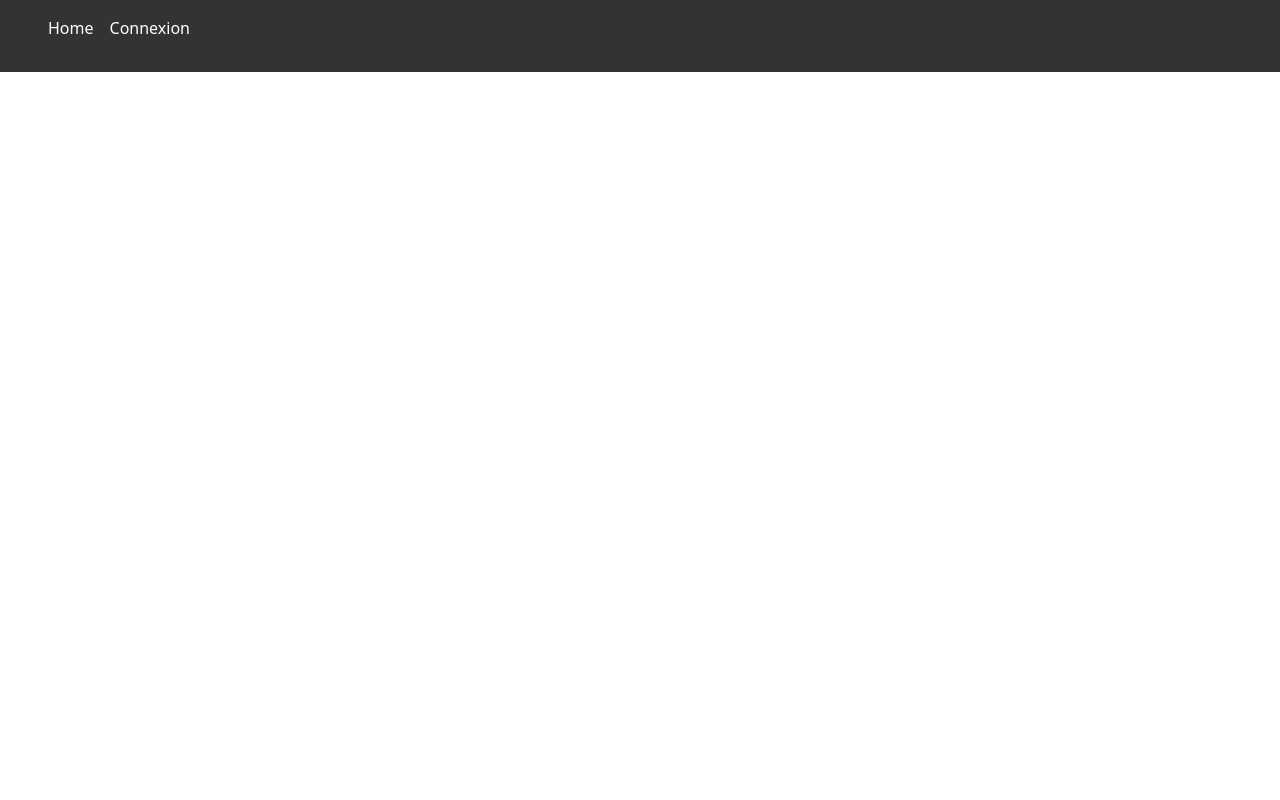
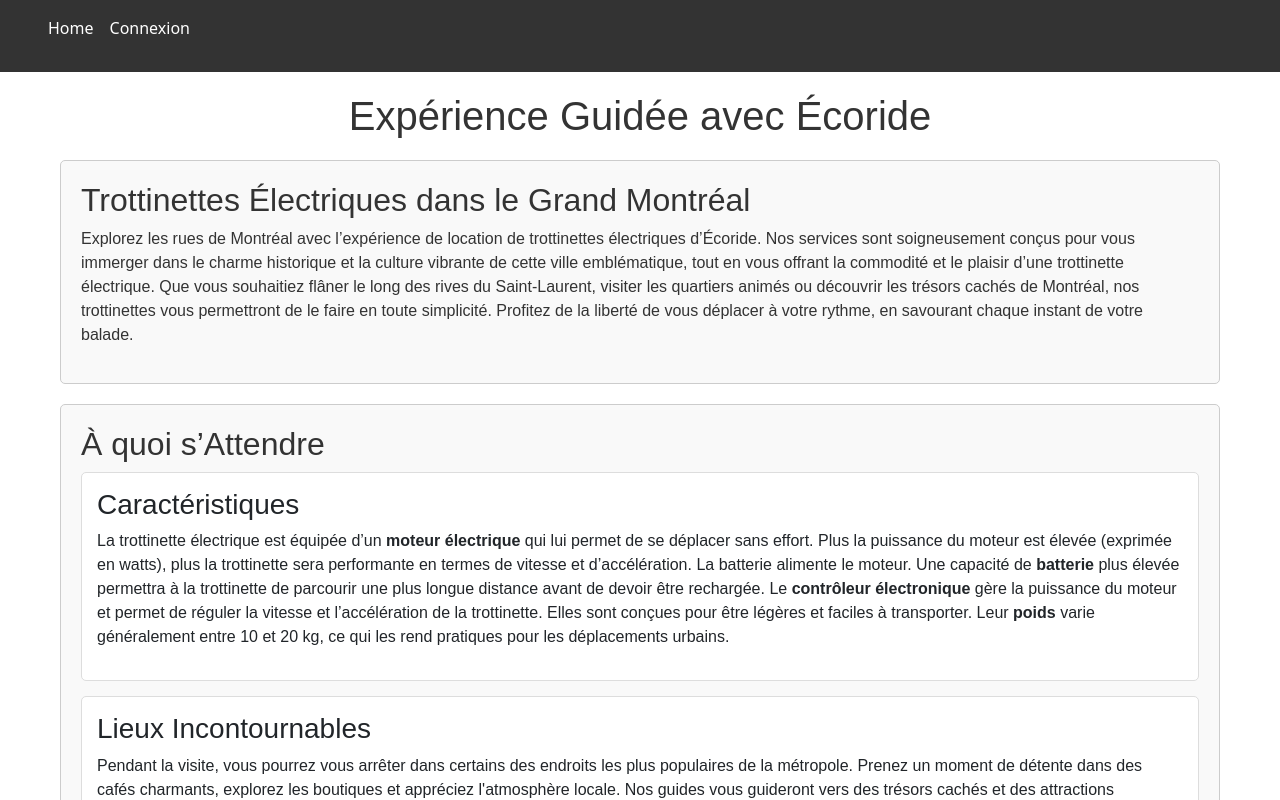
Before and after one commit to seasayDev/ecoride, a Vue app in the folder frontend/ecoride/: page /aide in a window 1280 px wide. Before the commit this address had no page. Shown: the top 800 px of the page. Built offline with nearby package versions, Linux system fonts and the light colour scheme.

Commit message:
Ajouter un module d'aide

```diff
--- /dev/null
+++ b/frontend/ecoride/src/components/aide/Aide.vue
@@ -0,0 +1,185 @@
+<template>
+    <div class="help-module">
+      <header class="help-header">
+
+        <h1>Expérience Guidée avec Écoride</h1>
+      </header>
+      <main class="help-content">
+        <section class="help-section">
+          <h2>Trottinettes Électriques dans le Grand Montréal</h2>
+          <p>
+            Explorez les rues de Montréal avec l’expérience de location de trottinettes électriques d’Écoride. Nos services sont soigneusement conçus pour vous immerger dans le charme historique et la culture vibrante de cette ville emblématique, tout en vous offrant la commodité et le plaisir d’une trottinette électrique. Que vous souhaitiez flâner le long des rives du Saint-Laurent, visiter les quartiers animés ou découvrir les trésors cachés de Montréal, nos trottinettes vous permettront de le faire en toute simplicité. Profitez de la liberté de vous déplacer à votre rythme, en savourant chaque instant de votre balade.
+          </p>
+        </section>
+        <section class="help-section">
+          <h2>À quoi s’Attendre</h2>
+          <div class="card">
+            <h3>Caractéristiques</h3>
+            <p>
+              La trottinette électrique est équipée d’un <strong>moteur électrique</strong> qui lui permet de se déplacer sans effort. Plus la puissance du moteur est élevée (exprimée en watts), plus la trottinette sera performante en termes de vitesse et d’accélération. La batterie alimente le moteur. Une capacité de <strong>batterie</strong> plus élevée permettra à la trottinette de parcourir une plus longue distance avant de devoir être rechargée. Le <strong>contrôleur électronique</strong> gère la puissance du moteur et permet de réguler la vitesse et l’accélération de la trottinette. Elles sont conçues pour être légères et faciles à transporter. Leur <strong>poids</strong> varie généralement entre 10 et 20 kg, ce qui les rend pratiques pour les déplacements urbains.
+            </p>
+          </div>
+          <div class="card">
+            <h3>Lieux Incontournables</h3>
+            <p>Pendant la visite, vous pourrez vous arrêter dans certains des endroits les plus populaires de la métropole. Prenez un moment de détente dans des cafés charmants, explorez les boutiques et appréciez l'atmosphère locale. Nos guides vous guideront vers des trésors cachés et des attractions appréciées, vous garantissant ainsi de profiter pleinement de votre visite.</p>
+          </div>
+        </section>
+        <section class="help-section">
+          <h2>Pratique et écologique</h2>
+          <p>Les trottinettes électriques d'écoride sont conçues pour le confort et la fiabilité, avec une autonomie totale de 65 km. Elles sont la solution écologique parfaite pour explorer la ville, réduisant votre empreinte carbone tout en offrant un mode de transport amusant et efficace. Notre service de location de trottinettes facilite la navigation dans les rues de Montréal, évitant les embouteillages et les tracas de stationnement.</p>
+        </section>
+        <section class="help-section">
+          <h2>Conditions de Participation chez Écoride</h2>
+          <div class="card">
+            <h3>Âge Minimum et Permis</h3>
+            <p>L’âge minimum pour louer la trotinette en tant que conducteur est de 18 ans. Les individus de moins de 18 ans doivent mandater un garant majeur pour respecter nos conditions d'utilisations et garantir une sécurité pour tous.</p>
+          </div>
+          <div class="card">
+            <h3>Réservation</h3>
+            <p>Les expériences guidées en trottinettes électriques doivent être réservées au minimum 24 heures avant l’heure de départ souhaitée, ou à court terme sous réserve de disponibilité. Nous recommandons de réserver au moins 3 jours à l’avance pour garantir le créneau horaire souhaité.</p>
+          </div>
+          <div class="card">
+            <h3>Temps de Tour Officiel</h3>
+            <p>Les services de location de trottinettes électriques à Montréal offrent plusieurs options en termes de durée. Vous pouvez louer une trottinette pour une heure, deux heures, trois heures, ou même pour une journée complète. Par exemple, chez nous, la location pour une heure coûte 25 $, pour deux heures 45 $, pour trois heures 60 $, et pour une journée entière 80 $ avec des réductions pour les jours additionnels.</p>
+          </div>
+          <div class="card">
+            <h3>Vitesse et Itinéraire</h3>
+            <p>Si un ou plusieurs membres de votre groupe ne sont pas capables de maintenir la vitesse limite (typiquement 10 à 20 km/h sur la plupart des routes de Montréal) après les 15 premières minutes du tour, qui sont intentionnellement à un rythme plus lent, tous les arrêts ne seront pas couverts afin de terminer dans le temps imparti.</p>
+          </div>
+        </section>
+        <section class="help-section">
+          <h2>Réservez votre expérience</h2>
+          <p>Souhaitez-vous découvrir Montréal comme jamais auparavant? Dès maintenant, réservez votre visite guidée en trottinette électrique avec Écoride! Que vous soyez un voyageur en solitaire, en compagnie d'amis ou à la recherche d'une idée de sortie unique, nos visites proposent une expérience adaptée à tous. Maintenant, réservez votre place et préparez-vous à vivre une expérience mémorable au cœur de la métropole.</p>
+
+        </section>
+      </main>
+      <footer class="help-footer">
+        <p>Service Client: 1-866-Ecoride (866-487-6844)</p>
+        <p>Tous les jours 9:00-21:00 (EST)</p>
+        <p>Email officiel: support@ecoride.ca</p>
+        <a href="#" class="btn">
+           Chat en ligne
+        </a>
+      </footer>
+    </div>
+  </template>
+
+  <script lang="ts">
+  import { defineComponent, inject } from 'vue';
+  import { useRouter } from 'vue-router';
+
+  export default defineComponent({
+    name: 'Aide',
+    setup() {
+      const loginUser = inject('loginUser') as LoginUser;
+      const router = useRouter();
+
+      return {
+        loginUser,
+        router
+      };
+    }
+  });
+  </script>
+
+  <style scoped>
+  .help-module {
+    font-family: Arial, sans-serif;
+    color: #333;
+    padding: 20px;
+    max-width: 1200px;
+    margin: 0 auto;
+  }
+
+  .banner-image {
+    width: 100%;
+    height: 200px;
+    object-fit: cover;
+    margin-bottom: 20px;
+  }
+
+  .help-header {
+    text-align: center;
+    margin-bottom: 20px;
+  }
+
+  .header-image {
+    width: 100%;
+    height: auto;
+    max-height: 300px;
+    object-fit: cover;
+    margin-bottom: 20px;
+  }
+
+  .help-content {
+    display: flex;
+    flex-direction: column;
+    gap: 20px;
+  }
+
+  .help-section {
+    border: 1px solid #ccc;
+    padding: 20px;
+    border-radius: 5px;
+    background: #f9f9f9;
+  }
+
+  .help-section h2 {
+    margin-top: 0;
+  }
+
+  .card {
+    border: 1px solid #ddd;
+    padding: 15px;
+    border-radius: 5px;
+    margin-bottom: 15px;
+    background: #fff;
+  }
+
+  .help-section a,
+  .help-footer a {
+    color: #007BFF;
+    text-decoration: none;
+  }
+
+  .help-section a:hover,
+  .help-footer a:hover {
+    text-decoration: underline;
+  }
+
+  .help-footer {
+    text-align: center;
+    margin-top: 20px;
+  }
+
+  .help-footer p {
+    margin: 5px 0;
+  }
+
+  .btn {
+    display: inline-block;
+    padding: 10px 20px;
+    background-color: #007BFF;
+    border: 2px solid #0056b3;
+    border-radius: 5px;
+    text-decoration: none;
+    color: white;
+    margin-top: 10px;
+    font-weight: 400;
+    -webkit-font-smoothing: antialiased;
+    transform: perspective(1px) scale(1.1);
+    opacity: 0.9999;
+  }
+
+  .btn:hover {
+    background-color: #0056b3;
+    color: white;
+    transform: scale(1.0001);
+  }
+
+  @media (max-width: 768px) {
+    .help-content {
+      flex-direction: column;
+    }
+  }
+  </style>
--- a/frontend/ecoride/src/components/navBar/NavBar.vue
+++ b/frontend/ecoride/src/components/navBar/NavBar.vue
@@ -12,6 +12,10 @@
             </li>
             <li>
                 <router-link v-if="userStore.user" to="/profil">Profil</router-link>
+            </li>
+
+            <li>
+                <router-link v-if="userStore.user" to="/aide">Aide</router-link>
             </li>
 
             <li>
--- a/frontend/ecoride/src/router/index.ts
+++ b/frontend/ecoride/src/router/index.ts
@@ -7,6 +7,8 @@
 import Profil from '@/components/profil/Profil.vue'
 import EditProfil from '@/components/editProfil/EditProfil.vue'
 import admin from '@/components/admin/admin.vue'
+import Aide from '@/components/aide/Aide.vue'
+
 
 const router = createRouter({
   history: createWebHistory(import.meta.env.BASE_URL),
@@ -18,7 +20,9 @@
     { path: '/support', name: 'Support', component: Support },
     {path:'/profil', name:'Profil', component: Profil},
     {path:'/editProfil', name:'EditProfil', component: EditProfil},
-    { path: '/admin', name: 'admin', component: admin }
+    { path: '/admin', name: 'admin', component: admin },
+    {path:'/aide', name:'Aide', component: Aide},
+
   ]
 })
 
```
Also changed, not shown: frontend/ecoride/src/components/aide/aide.ts (added), 1 other file (tests, documents, lock files or other folders).
